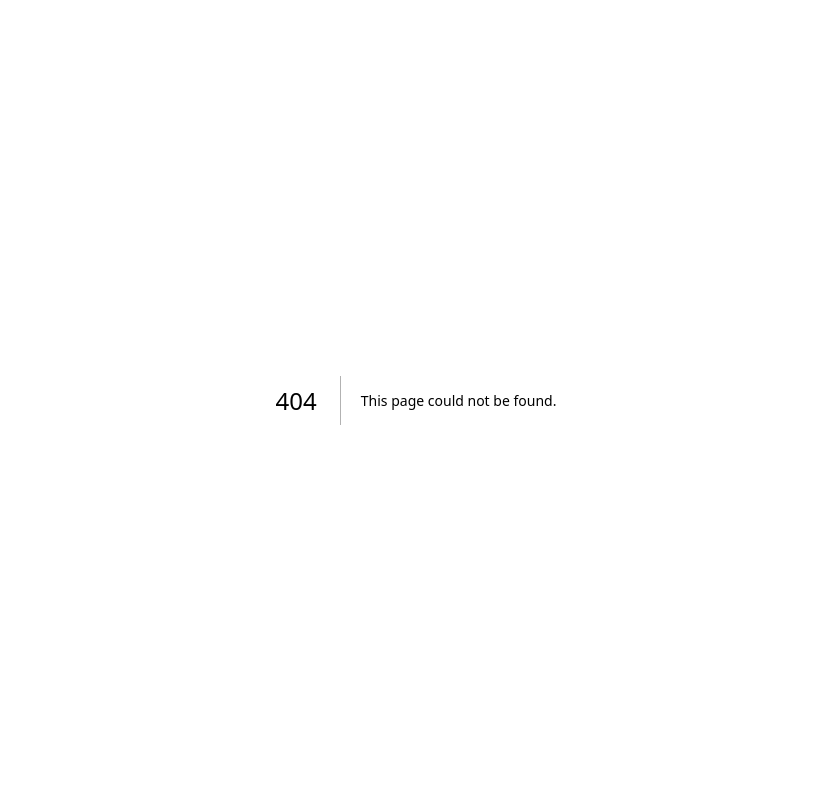
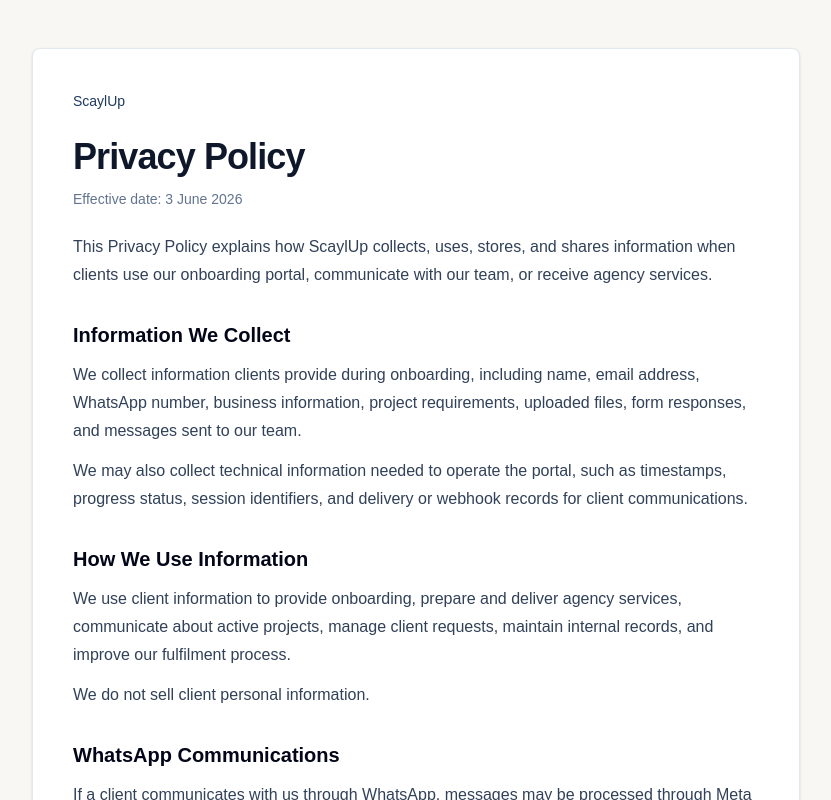
Before and after one commit to rf6swd6jt4-maker/betelgeze, a Next.js app: page /privacy in a window 1280 px wide. Before the commit this address had no page. Shown: the top 800 px of the page, without its empty margins (224-1055 px from the left). Built offline with nearby package versions, Linux system fonts and the light colour scheme.

Commit message:
Add privacy policy page

```diff
--- /dev/null
+++ b/app/privacy/page.tsx
@@ -0,0 +1,128 @@
+import Link from "next/link"
+import type { Metadata } from "next"
+
+export const metadata: Metadata = {
+    title: "Privacy Policy | ScaylUp",
+    description:
+        "Privacy policy for ScaylUp onboarding and client communication.",
+}
+
+const SECTIONS = [
+    {
+        title: "Information We Collect",
+        body: [
+            "We collect information clients provide during onboarding, including name, email address, WhatsApp number, business information, project requirements, uploaded files, form responses, and messages sent to our team.",
+            "We may also collect technical information needed to operate the portal, such as timestamps, progress status, session identifiers, and delivery or webhook records for client communications.",
+        ],
+    },
+    {
+        title: "How We Use Information",
+        body: [
+            "We use client information to provide onboarding, prepare and deliver agency services, communicate about active projects, manage client requests, maintain internal records, and improve our fulfilment process.",
+            "We do not sell client personal information.",
+        ],
+    },
+    {
+        title: "WhatsApp Communications",
+        body: [
+            "If a client communicates with us through WhatsApp, messages may be processed through Meta WhatsApp Business Platform and routed into our internal project communication tools so our team can respond and keep a transparent record of project conversations.",
+            "Clients should not send sensitive information through WhatsApp unless it is necessary for the project.",
+        ],
+    },
+    {
+        title: "Service Providers",
+        body: [
+            "We use trusted service providers to operate our systems, including hosting, database, file storage, project management, analytics, and communication providers. These providers process information only as needed to support our services.",
+            "Examples may include Vercel, Supabase, Cloudflare R2, ClickUp, Meta WhatsApp Business Platform, and similar operational tools.",
+        ],
+    },
+    {
+        title: "Data Retention",
+        body: [
+            "We keep client information for as long as needed to provide services, maintain project records, comply with legal obligations, resolve disputes, and support legitimate business operations.",
+            "Clients may request deletion of information where applicable, subject to records we must keep for legal, security, or business reasons.",
+        ],
+    },
+    {
+        title: "Security",
+        body: [
+            "We use reasonable technical and organizational safeguards to protect client information. No online system is completely secure, but we work to limit access to authorized team members and service providers who need the information for business purposes.",
+        ],
+    },
+    {
+        title: "Client Choices",
+        body: [
+            "Clients can ask us to correct, update, export, or delete personal information where applicable. Clients can also stop messaging us on WhatsApp at any time.",
+        ],
+    },
+    {
+        title: "Changes To This Policy",
+        body: [
+            "We may update this Privacy Policy from time to time. The updated version will be posted on this page with a new effective date.",
+        ],
+    },
+]
+
+export default function PrivacyPage() {
+    return (
+        <main className="min-h-screen bg-[#F8F7F3] px-5 py-8 text-slate-900 sm:px-6 sm:py-12">
+            <article className="mx-auto max-w-3xl rounded-lg border border-slate-200 bg-white p-6 shadow-sm sm:p-10">
+                <Link
+                    href="/"
+                    className="text-sm font-medium text-[#1E3A5F] hover:underline"
+                >
+                    ScaylUp
+                </Link>
+
+                <h1 className="mt-6 text-3xl font-semibold tracking-tight sm:text-4xl">
+                    Privacy Policy
+                </h1>
+
+                <p className="mt-3 text-sm text-slate-500">
+                    Effective date: 3 June 2026
+                </p>
+
+                <p className="mt-6 leading-7 text-slate-700">
+                    This Privacy Policy explains how ScaylUp collects, uses,
+                    stores, and shares information when clients use our
+                    onboarding portal, communicate with our team, or receive
+                    agency services.
+                </p>
+
+                <div className="mt-8 space-y-8">
+                    {SECTIONS.map((section) => (
+                        <section key={section.title}>
+                            <h2 className="text-xl font-semibold text-slate-950">
+                                {section.title}
+                            </h2>
+
+                            <div className="mt-3 space-y-3">
+                                {section.body.map((paragraph) => (
+                                    <p
+                                        key={paragraph}
+                                        className="leading-7 text-slate-700"
+                                    >
+                                        {paragraph}
+                                    </p>
+                                ))}
+                            </div>
+                        </section>
+                    ))}
+                </div>
+
+                <section className="mt-8 border-t border-slate-200 pt-8">
+                    <h2 className="text-xl font-semibold text-slate-950">
+                        Contact
+                    </h2>
+
+                    <p className="mt-3 leading-7 text-slate-700">
+                        For privacy questions or requests, contact ScaylUp using
+                        the contact details provided to you as a client, or
+                        message our team through your active project
+                        communication channel.
+                    </p>
+                </section>
+            </article>
+        </main>
+    )
+}
```
